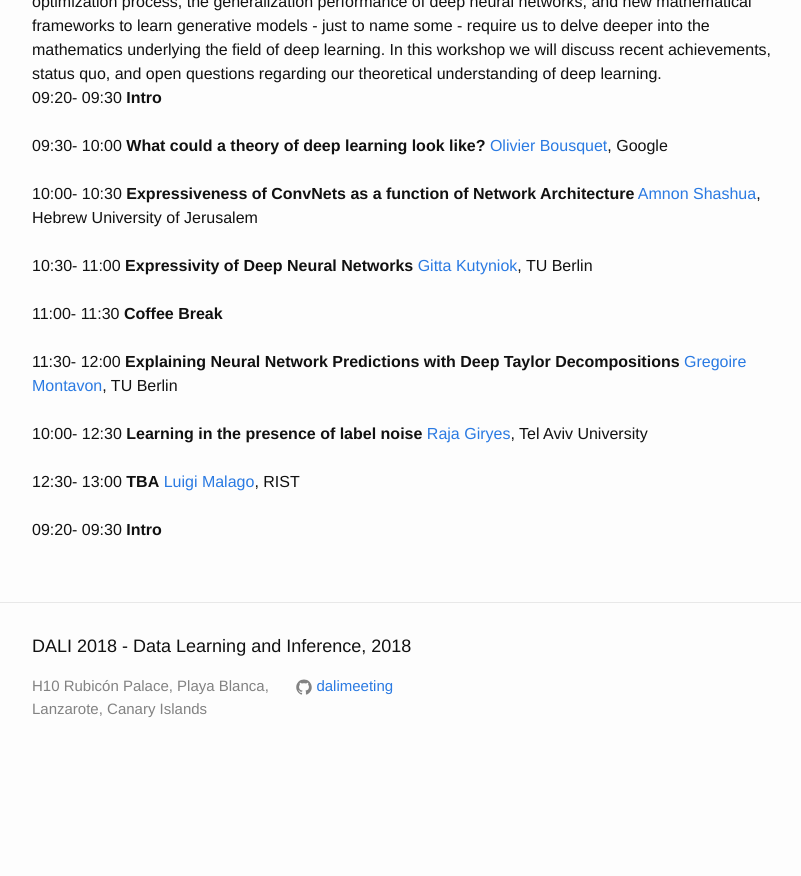
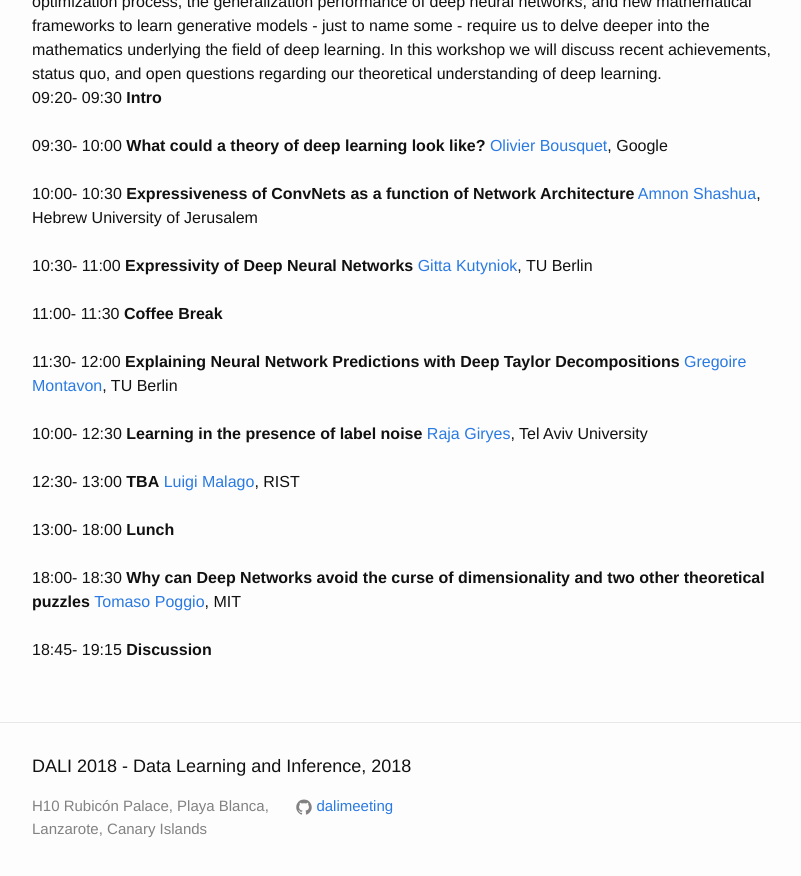
Before and after one commit to dalimeeting/dalimeeting.github.io, a Jekyll site: the page built from _posts/2018-04-05-workshopTheoryDL.md, in a window 1280 px wide and 900 px high, scrolled down 736 px. Shown: the top 876 px of the window, without its empty margins (238-1039 px from the left). Built offline with Jekyll 4.4.1, drawn with Linux system fonts in a browser that asks for light colours; before the commit the page ends 1516 px from its top, so only the background shows below that.

Commit message:
Update 2018-04-05-workshopTheoryDL.md

```diff
--- a/_posts/2018-04-05-workshopTheoryDL.md
+++ b/_posts/2018-04-05-workshopTheoryDL.md
@@ -89,14 +89,32 @@
   youtube:
   start: "12:30"
   end: "13:00"
-- title: "Intro"
+- title: Lunch
   author:
   - given:
     family:
     url:
     institute:
   youtube:
-  start: "09:20"
-  end: "09:30"
+  start: "13:00"
+  end: "18:00"
+- title: "Why can Deep Networks avoid the curse of dimensionality and two other theoretical puzzles "
+  author:
+  - given: Tomaso
+    family: Poggio
+    url: https://mcgovern.mit.edu/principal-investigators/tomaso-poggio
+    institute: MIT
+  youtube:
+  start: "18:00"
+  end: "18:30"
+- title: "Discussion"
+  author:
+  - given:
+    family:
+    url:
+    institute:
+  youtube:
+  start: "18:45"
+  end: "19:15"
 speakers:
 ---
```
